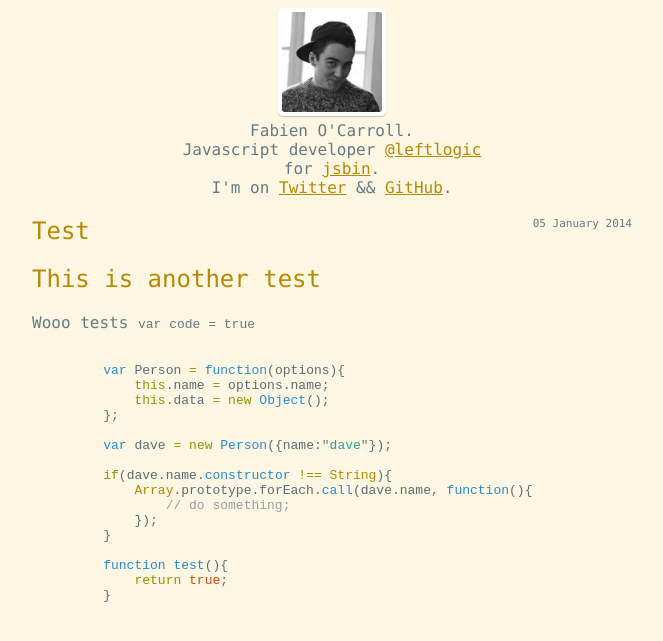
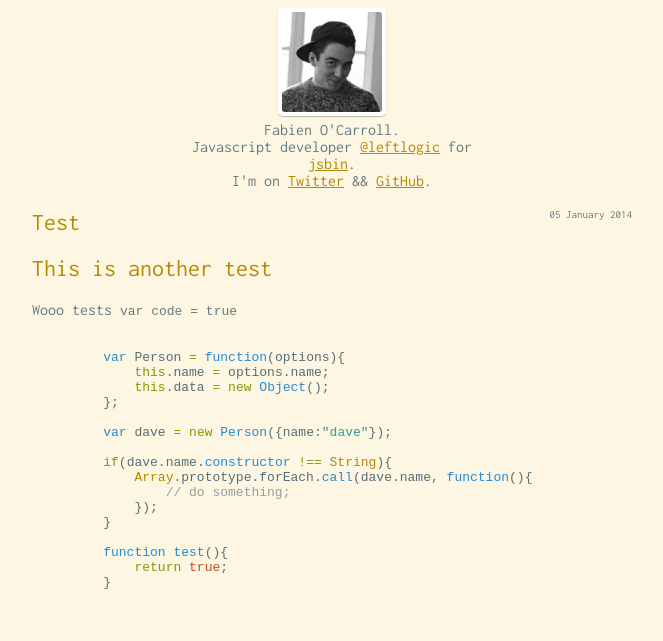
Before and after one commit to allouis/allouis.github.io, a Jekyll site: the page built from index.html, in a window 1280 px wide. Shown: the top 641 px of the page, without its empty margins (308-971 px from the left). Built offline with Jekyll 4.4.1, drawn with Linux system fonts in a browser that asks for light colours; Markdown is read by kramdown in place of the engine named in the settings; the list of posts is cut into pages by our own code.

Commit message:
Adding inconsolata font

```diff
--- a/_layouts/default.html
+++ b/_layouts/default.html
@@ -6,6 +6,8 @@
     <meta name="viewport" content="width=device-width, initial-scale=1.0"/>
     <meta name="apple-mobile-web-app-capable" content="yes"/>
     <meta name="description" content="{{ site.description }}">
+
+    <link href='http://fonts.googleapis.com/css?family=Inconsolata:400,700' rel='stylesheet' type='text/css'>
 
     <link href="/css/syntax.css" rel="stylesheet">
     <link href="/css/main.css" rel="stylesheet">
--- a/css/main.css
+++ b/css/main.css
@@ -1,6 +1,7 @@
-body {
-    font-family: Consolas, Monaco;
+body, .highlight {
+    font-family: 'Inconsolata', sans-serif;
 }
+
 
 h1,h2,h3,h4,h5,h6 {
     font-weight:200;
```
